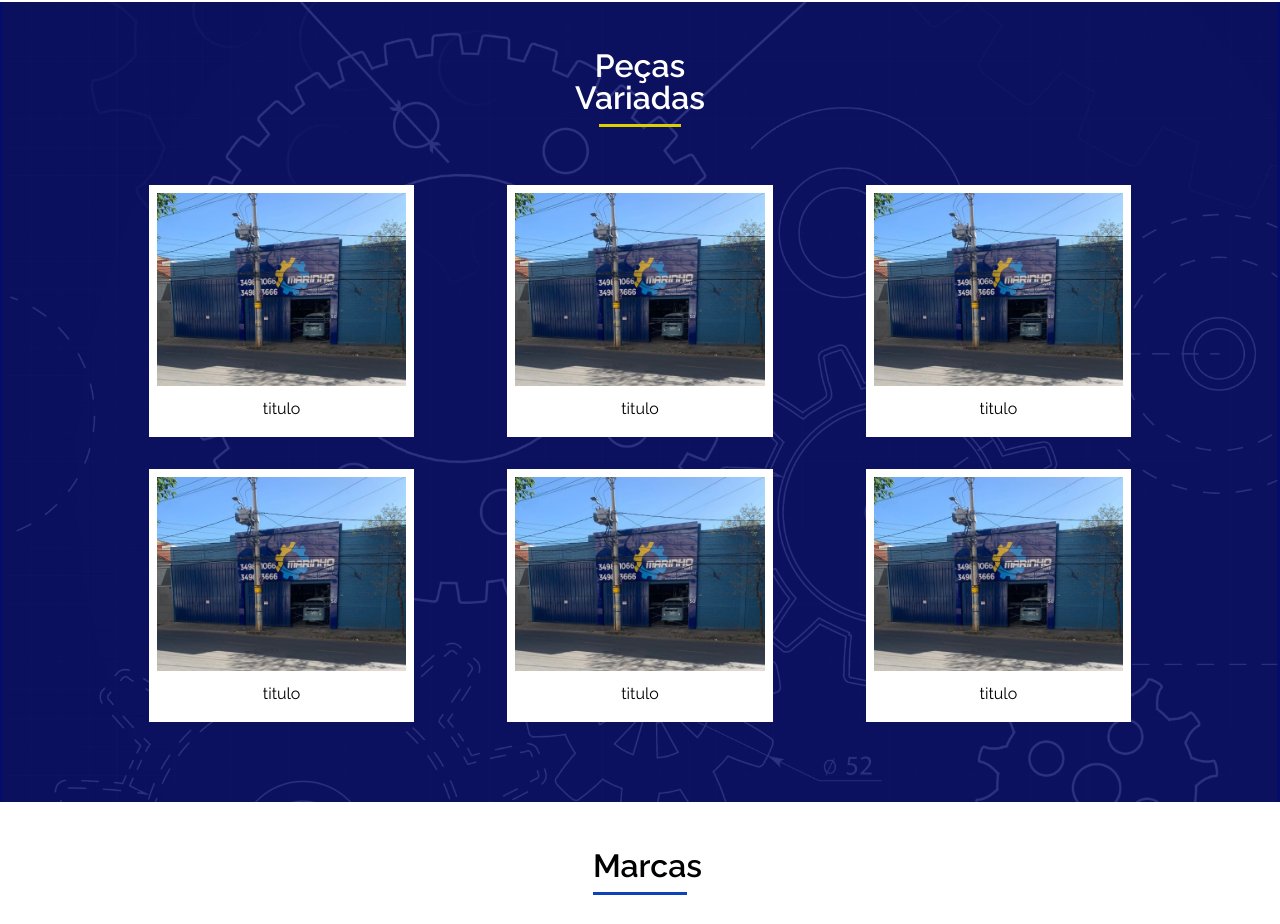
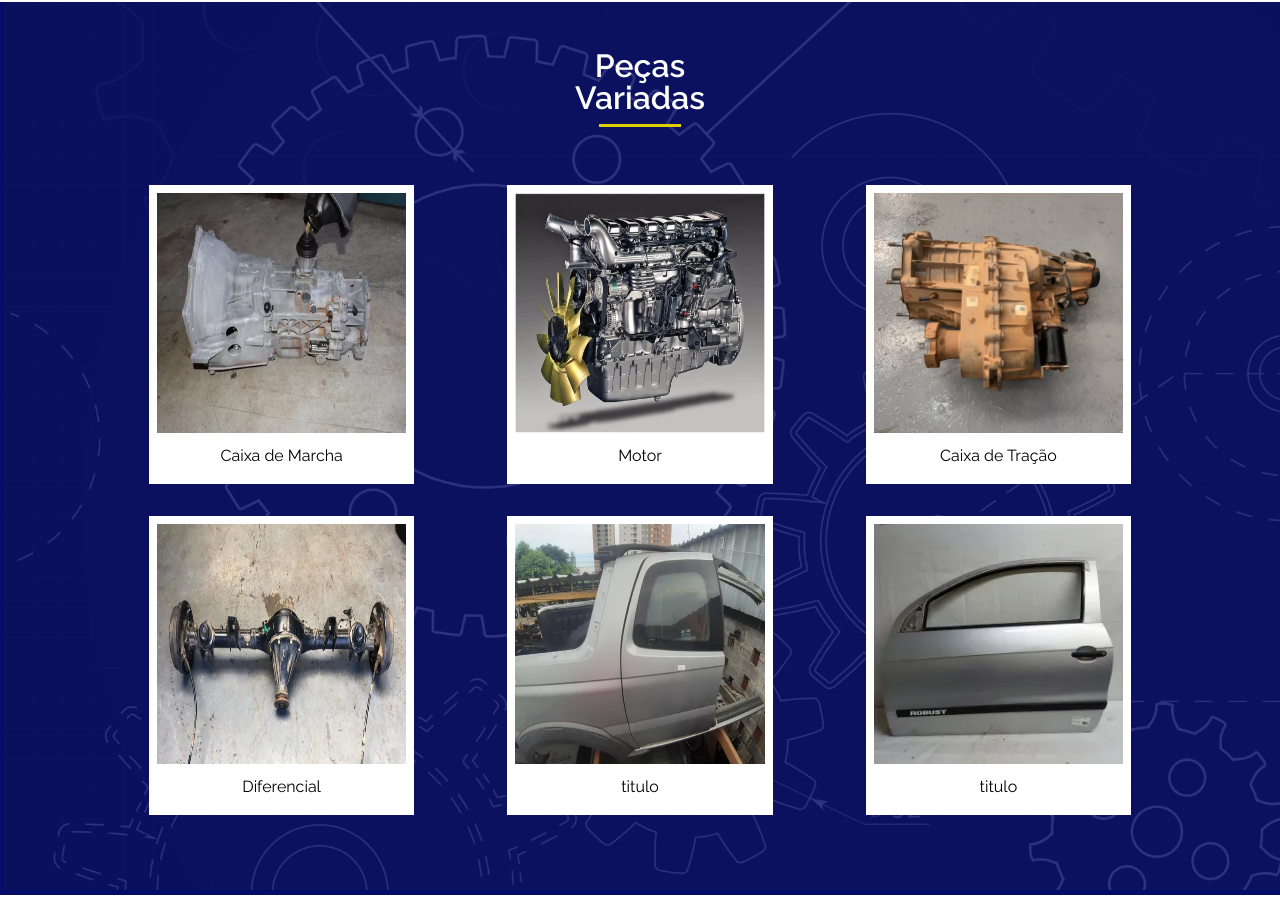
Before and after one commit to Jao2021/Oficina-Marinho, a plain HTML site: page index.html in a window 1280 px wide. Shown: the part 1441-2365 px from the top of the page. Drawn offline with nearby package versions, Linux system fonts and the light colour scheme.

Commit message:
Add files via upload

```diff
--- a/index.html
+++ b/index.html
@@ -114,28 +114,28 @@
             <h1>Peças Variadas</h1>
             <main>
                 <div class="pecas-card">
-                    <img src="img/fachada1.webp" alt="">
+                    <img src="img/caixa-de-marcha.webp" alt="">
+                    <h4>Caixa de Marcha</h4>
+                </div>
+                <div class="pecas-card">
+                    <img src="img/motor.webp" alt="">
+                    <h4>Motor</h4>
+                </div>
+                <div class="pecas-card">
+                    <img src="img/caixa-de-tracao.webp" alt="">
+                    <h4>Caixa de Tração</h4>
+                </div>
+
+                <div class="pecas-card">
+                    <img src="img/diferencial.webp" alt="">
+                    <h4>Diferencial</h4>
+                </div>
+                <div class="pecas-card">
+                    <img src="img/lataria.webp" alt="">
                     <h4>titulo</h4>
                 </div>
                 <div class="pecas-card">
-                    <img src="img/fachada1.webp" alt="">
-                    <h4>titulo</h4>
-                </div>
-                <div class="pecas-card">
-                    <img src="img/fachada1.webp" alt="">
-                    <h4>titulo</h4>
-                </div>
-
-                <div class="pecas-card">
-                    <img src="img/fachada1.webp" alt="">
-                    <h4>titulo</h4>
-                </div>
-                <div class="pecas-card">
-                    <img src="img/fachada1.webp" alt="">
-                    <h4>titulo</h4>
-                </div>
-                <div class="pecas-card">
-                    <img src="img/fachada1.webp" alt="">
+                    <img src="img/porta.webp" alt="">
                     <h4>titulo</h4>
                 </div>
             </main>
--- a/style.css
+++ b/style.css
@@ -295,7 +295,7 @@ header{
 
 .pecas-card img{
     width: 100%;
-    height: 100%;
+    height: 30vh;
 }
 
 .pecas-card h4{
```
Also changed, not shown: img/caixa-de-marcha.webp (added), img/caixa-de-tracao.webp (added), img/diferencial.webp (added), img/lataria.webp (added), img/motor.webp (added), img/pneu.webp (added), img/porta.webp (added).
